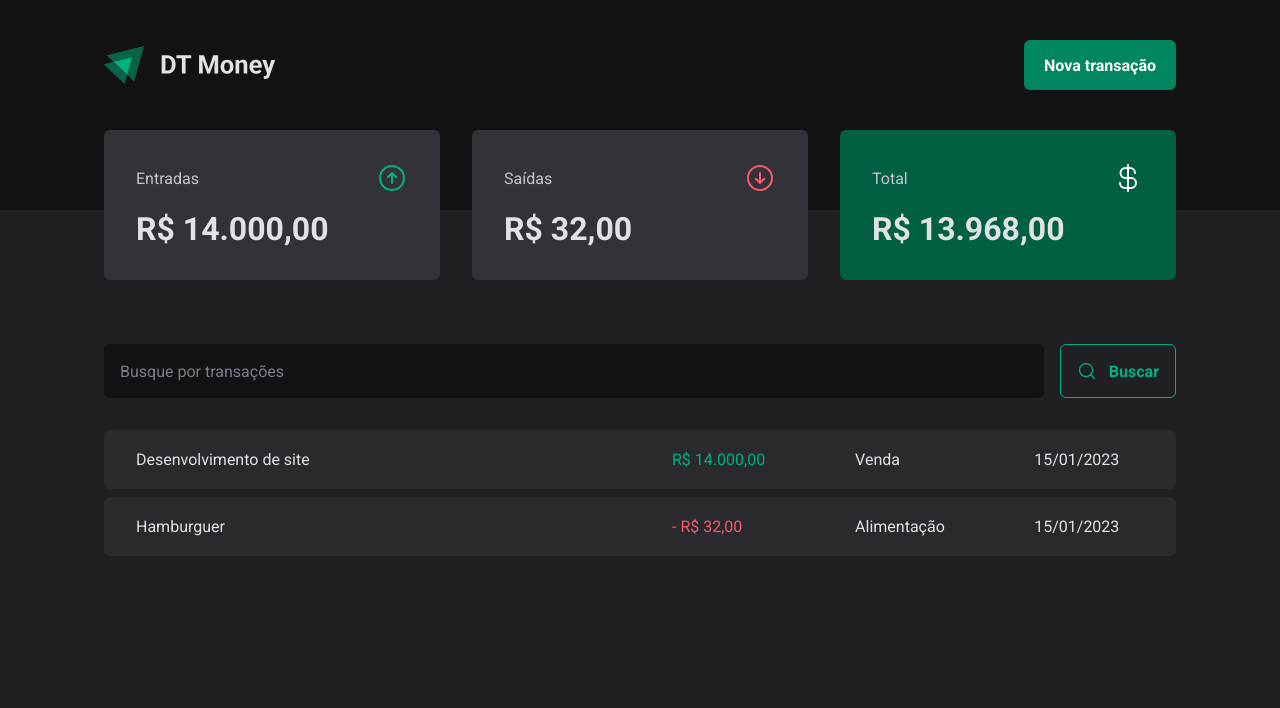
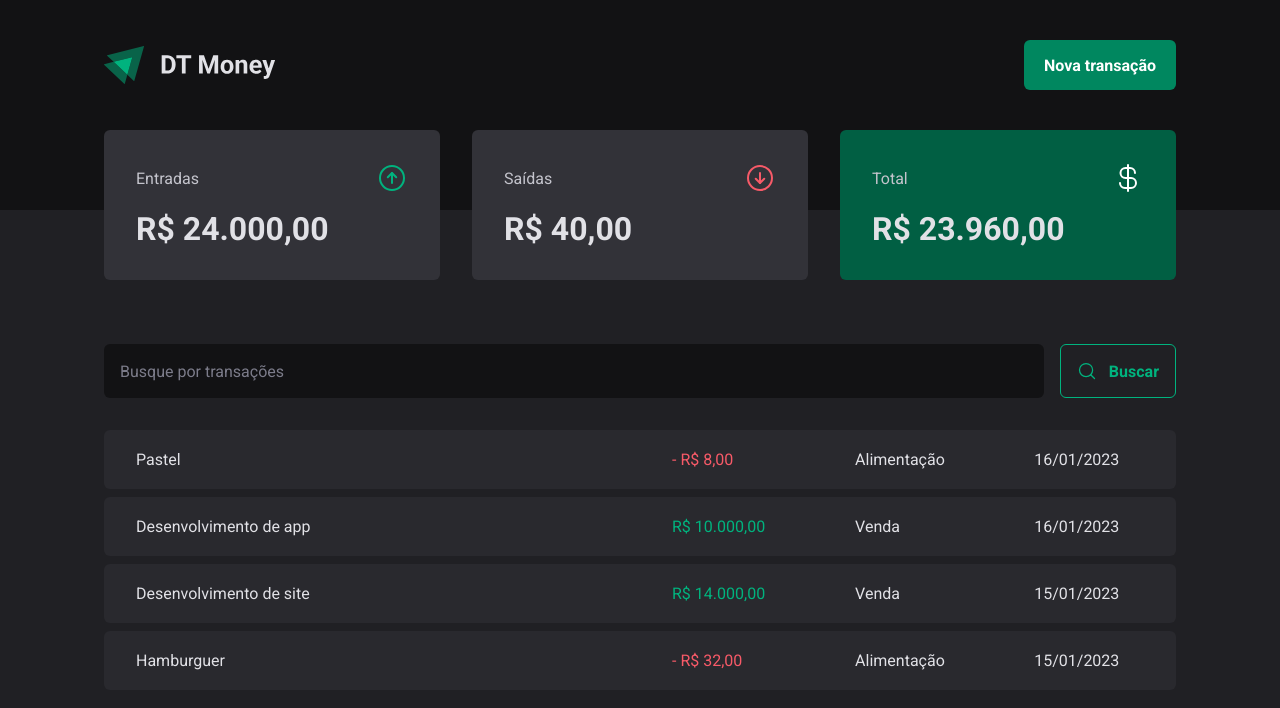
Before and after one commit to IgorSouzza/dt-money, a React (Vite) app: page / in a window 1280 px wide. Shown: the top 708 px of the page. Built offline with nearby package versions, Linux system fonts and the light colour scheme; data requests are answered from the project's data file.

Commit message:
feat: add function to create a new transaction

```diff
--- a/server.json
+++ b/server.json
@@ -15,6 +15,22 @@
       "category": "Alimentação",
       "price": 32,
       "createdAt": "2023-01-15T14:25:32.269Z"
+    },
+    {
+      "description": "Desenvolvimento de app",
+      "price": 10000,
+      "category": "Venda",
+      "type": "income",
+      "createdAt": "2023-01-16T02:36:17.510Z",
+      "id": 3
+    },
+    {
+      "description": "Pastel",
+      "price": 8,
+      "category": "Alimentação",
+      "type": "outcome",
+      "createdAt": "2023-01-16T02:46:09.308Z",
+      "id": 4
     }
   ]
 }
--- a/src/components/NewTransactionModal/index.tsx
+++ b/src/components/NewTransactionModal/index.tsx
@@ -1,10 +1,12 @@
-import * as Dialog from '@radix-ui/react-dialog'
-import * as zod from 'zod'
+import { useContext } from 'react'
 import { Controller, useForm } from 'react-hook-form'
 import { zodResolver } from '@hookform/resolvers/zod'
 import { ArrowCircleDown, ArrowCircleUp, X } from 'phosphor-react'
+import * as Dialog from '@radix-ui/react-dialog'
+import * as zod from 'zod'
 
 import * as S from './styles'
+import { TransactionsContext } from '../../contexts/TransactionContext'
 
 const newTransactionFormSchema = zod.object({
   description: zod.string(),
@@ -16,18 +18,23 @@
 type NewTransactionFormInputs = zod.infer<typeof newTransactionFormSchema>
 
 export function NewTransactionModal() {
+  const { createTransaction } = useContext(TransactionsContext)
+
   const {
     control,
     register,
     handleSubmit,
     formState: { isSubmitting },
+    reset,
   } = useForm<NewTransactionFormInputs>({
     resolver: zodResolver(newTransactionFormSchema),
   })
 
   async function handleCreateNewTransaction(data: NewTransactionFormInputs) {
-    await new Promise((resolve) => setTimeout(resolve, 2000))
-    console.log(data)
+    const { description, price, category, type } = data
+
+    createTransaction({ description, price, category, type })
+    reset()
   }
 
   return (
--- a/src/contexts/TransactionContext.tsx
+++ b/src/contexts/TransactionContext.tsx
@@ -1,4 +1,5 @@
 import { createContext, ReactNode, useEffect, useState } from 'react'
+
 import { api } from '../lib/axios'
 
 type Transaction = {
@@ -10,9 +11,17 @@
   createdAt: string
 }
 
+type CreateTransactionInput = {
+  description: string
+  price: number
+  category: string
+  type: 'income' | 'outcome'
+}
+
 type TransactionsContextType = {
   transactions: Transaction[]
   fetchTransactions: (query?: string) => Promise<void>
+  createTransaction: (data: CreateTransactionInput) => Promise<void>
 }
 
 type TransactionsProviderProps = {
@@ -25,9 +34,25 @@
   const [transactions, setTransactions] = useState<Transaction[]>([])
 
   async function fetchTransactions(query?: string) {
-    const response = await api.get('/transactions', { params: { q: query } })
+    const response = await api.get('/transactions', {
+      params: { _sort: 'createdAt', _order: 'desc', q: query },
+    })
 
     setTransactions(response.data)
+  }
+
+  async function createTransaction(data: CreateTransactionInput) {
+    const { description, price, category, type } = data
+
+    const response = await api.post('/transactions', {
+      description,
+      price,
+      category,
+      type,
+      createdAt: new Date(),
+    })
+
+    setTransactions((state) => [response.data, ...state])
   }
 
   useEffect(() => {
@@ -35,7 +60,9 @@
   }, [])
 
   return (
-    <TransactionsContext.Provider value={{ transactions, fetchTransactions }}>
+    <TransactionsContext.Provider
+      value={{ transactions, fetchTransactions, createTransaction }}
+    >
       {children}
     </TransactionsContext.Provider>
   )
```
